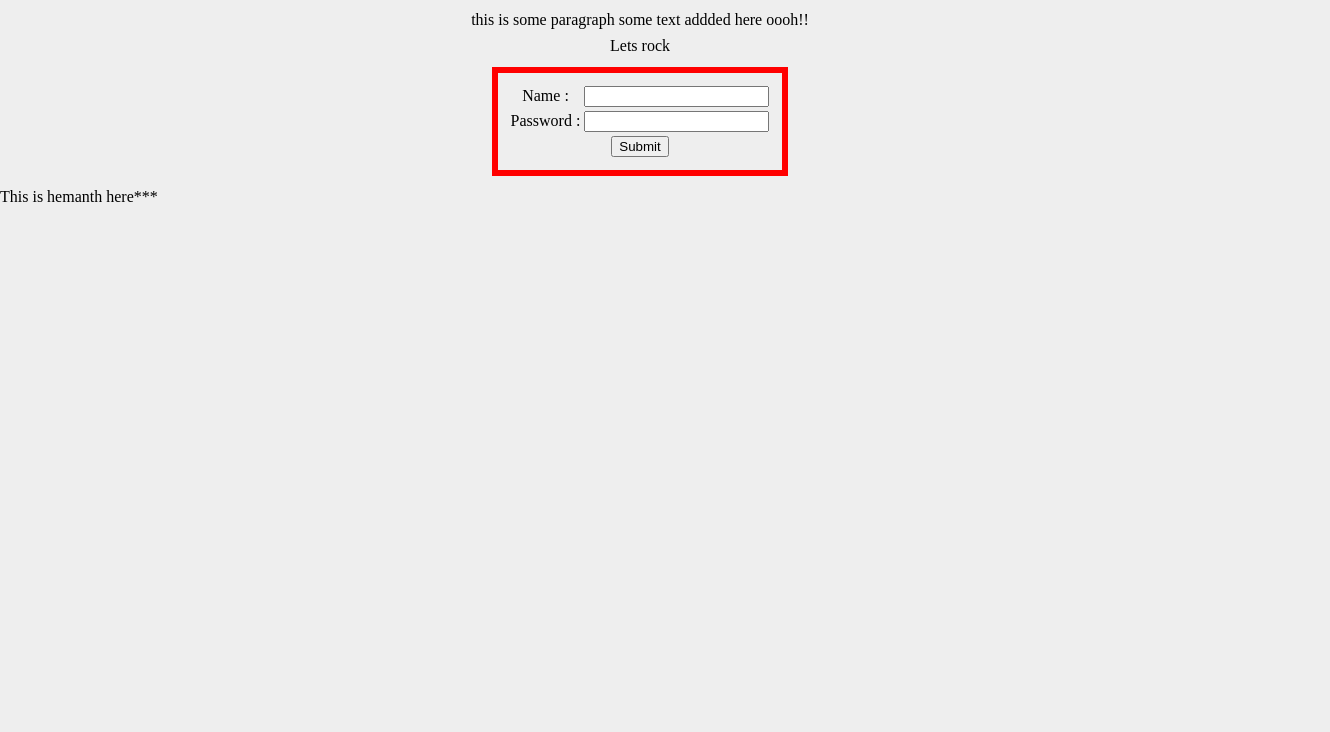
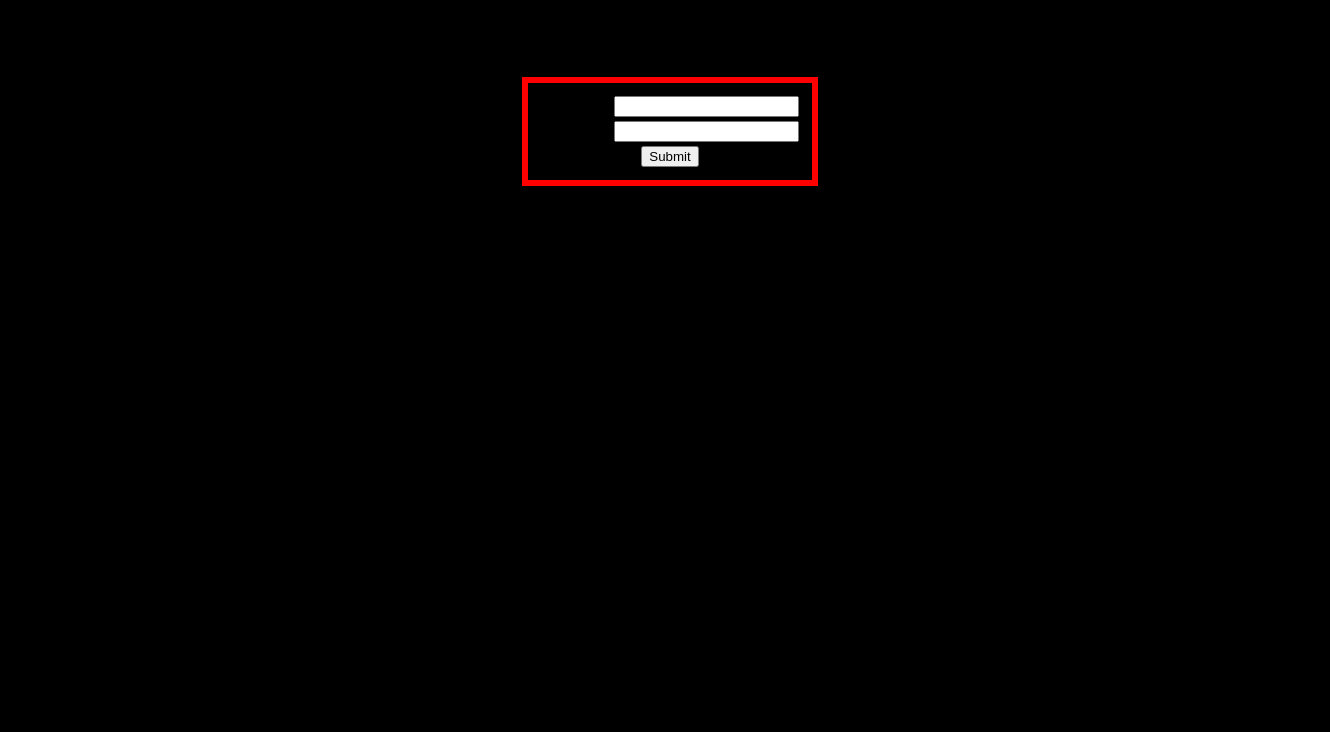
Before and after one commit to Pallagani-Praveen/justPrac, a plain HTML site: page index.html in a window 1280 px wide. Shown: the part 68-800 px from the top of the page, 1330 px wide, since content can reach past the window. Drawn offline with Linux system fonts and the light colour scheme.

Commit message:
new style css format

```diff
--- a/style.css
+++ b/style.css
@@ -1,19 +1,19 @@
 body{
-  padding: 0;
-  margin: 0;
-  background-color: #eee;
-  line-height: 10px;
+  padding: 20px;
+  margin: 10px;
+  background-color: black;
+  line-height: 5px;
   width:100%;
 }
 
 .wrapper{
-  max-width: 960px;
+  max-width: 940px;
   margin: 0 auto;
   text-align: center;
 }
 
 .form table{
-  max-width: 960px;
+  max-width: 940px;
   margin: 0 auto;
   text-align: center;
   border: 6px solid red;
```
